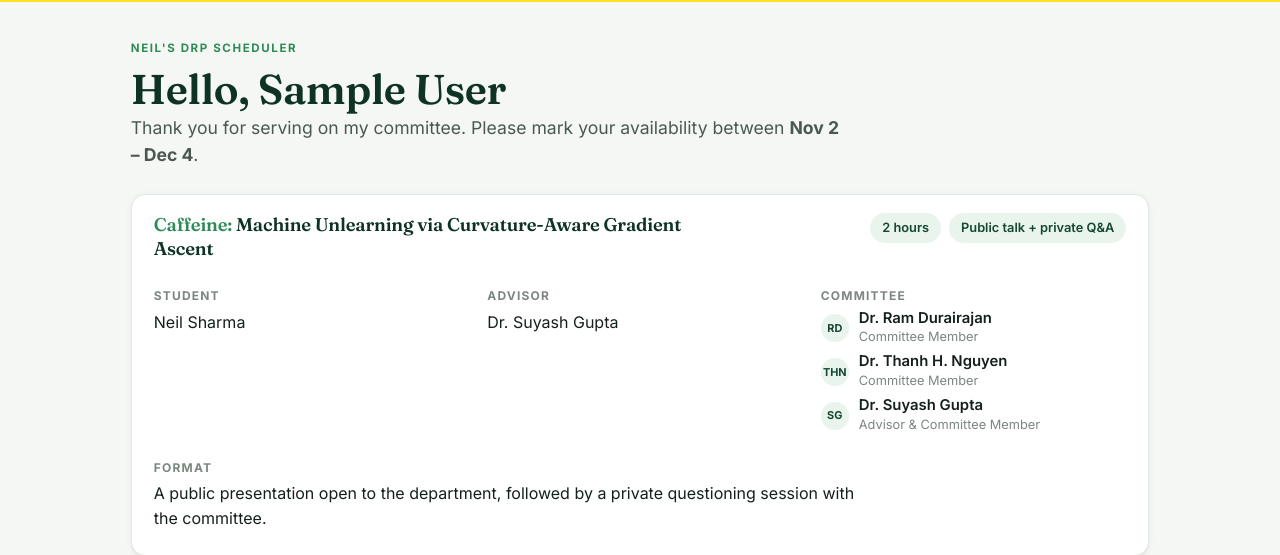
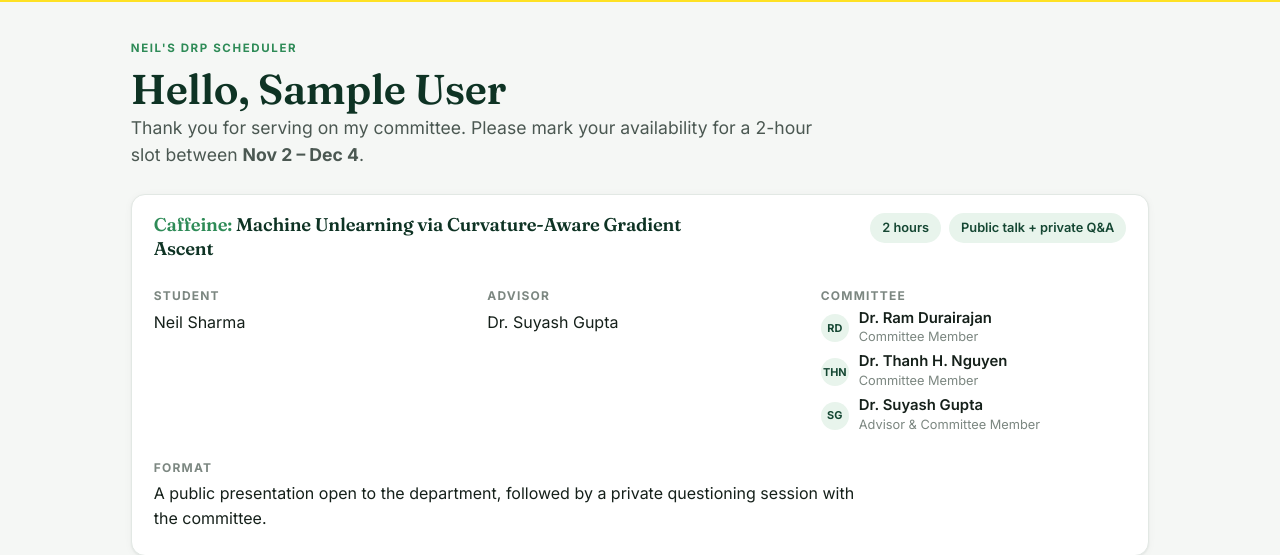
Before and after one commit to neil7/drp-website, a Flask app: a page that uses drp/templates/respond.html in a window 1280 px wide. Shown: the part 60-615 px from the top of the page. Run offline with Flask 3, Linux system fonts and the light colour scheme; tables that the repository leaves empty hold one stand-in row (values such as "Sample post"); some libraries are stand-ins or nearby versions.

Commit message:
Reword member page intro
Co-authored-by: Cursor <cursoragent@cursor.com>

```diff
--- a/drp/templates/respond.html
+++ b/drp/templates/respond.html
@@ -14,7 +14,8 @@
   <p class="eyebrow">Neil's DRP Scheduler</p>
   <h1>Hello, {{ member.name }}</h1>
   <p class="lead">
-    Thank you for serving on my committee. Please mark your availability between
+    Thank you for serving on my committee. Please mark your availability for a
+    {{ DRP.duration_hours }}-hour slot between
     <strong>{{ WINDOW.start.strftime('%b %-d') }} – {{ WINDOW.end.strftime('%b %-d') }}</strong>.
   </p>
 </div>
```
